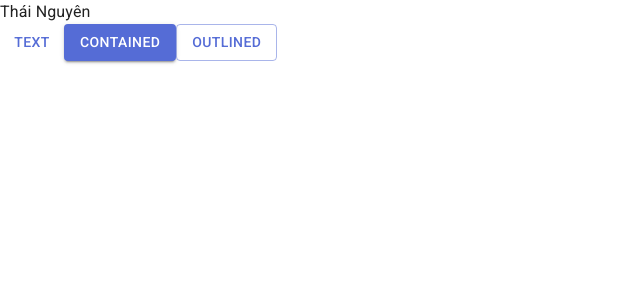
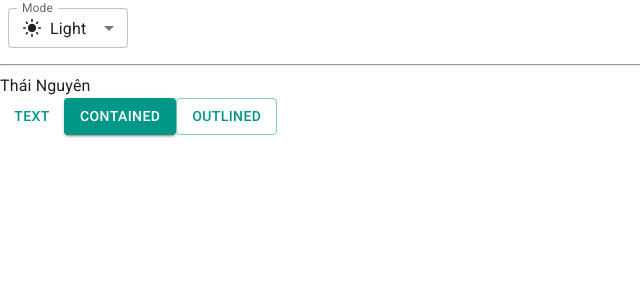
Before and after one commit to phamthainguyen0703/trello-web, a React (Vite) app: page / in a window 1280 px wide. Shown: the top 300 px of the page, without its empty margins (0-640 px from the left). Built offline with nearby package versions, Linux system fonts and the light colour scheme.

Commit message:
handle dark light system mode

```diff
--- a/src/App.jsx
+++ b/src/App.jsx
@@ -1,8 +1,58 @@
 import Button from "@mui/material/Button";
+import { useColorScheme } from "@mui/material/styles";
+import InputLabel from "@mui/material/InputLabel";
+import MenuItem from "@mui/material/MenuItem";
+import FormControl from "@mui/material/FormControl";
+import Select from "@mui/material/Select";
+import LightModeIcon from "@mui/icons-material/LightMode";
+import DarkModeIcon from "@mui/icons-material/DarkModeOutlined";
+import SettingsBrightnessIcon from "@mui/icons-material/SettingsBrightness";
+import { Box } from "@mui/material";
+
+function ModeSelect() {
+  const { mode, setMode } = useColorScheme();
+
+  const handleChange = (event) => {
+    setMode(event.target.value);
+  };
+
+  return (
+    <FormControl sx={{ m: 1, minWidth: 120 }} size="small">
+      <InputLabel id="label-select-dark-light-mode">Mode</InputLabel>
+      <Select
+        labelId="label-select-dark-light-mode"
+        id="select-dark-light-mode"
+        value={mode}
+        label="Mode"
+        onChange={handleChange}
+      >
+        <MenuItem value="light">
+          <Box sx={{ display: "flex", alignItems: "center", gap: 1 }}>
+            <LightModeIcon fontSize="small" /> Light
+          </Box>
+        </MenuItem>
+        <MenuItem value="dark">
+          <Box sx={{ display: "flex", alignItems: "center", gap: 1 }}>
+            <DarkModeIcon fontSize="small" /> Dark
+          </Box>
+        </MenuItem>
+        <MenuItem value="system">
+          <Box sx={{ display: "flex", alignItems: "center", gap: 1 }}>
+            <SettingsBrightnessIcon fontSize="small" /> System
+          </Box>
+        </MenuItem>
+      </Select>
+    </FormControl>
+  );
+}
 
 function App() {
   return (
     <>
+      <div>
+        <ModeSelect />
+      </div>
+      <hr />
       <div>Thái Nguyên</div>
       <Button variant="text">Text</Button>
       <Button variant="contained">Contained</Button>
--- a/src/main.jsx
+++ b/src/main.jsx
@@ -2,14 +2,14 @@
 import ReactDOM from "react-dom/client";
 import App from "./App.jsx";
 import CssBaseline from "@mui/material/CssBaseline";
-import { ThemeProvider } from "@mui/material/styles";
+import { Experimental_CssVarsProvider as CssVarsProvider } from "@mui/material/styles";
 import theme from "./theme";
 
 ReactDOM.createRoot(document.getElementById("root")).render(
   <React.StrictMode>
-    <ThemeProvider theme={theme}>
+    <CssVarsProvider theme={theme}>
       <CssBaseline />
       <App />
-    </ThemeProvider>
+    </CssVarsProvider>
   </React.StrictMode>
 );
--- a/src/theme.js
+++ b/src/theme.js
@@ -1,20 +1,26 @@
-import { createTheme } from "@mui/material/styles";
-import { red } from "@mui/material/colors";
+import { experimental_extendTheme as extendTheme } from "@mui/material/styles";
+// import { cyan, deepOrange, orange, teal } from "@mui/material/colors";
 
 // A custom theme for this app
-const theme = createTheme({
-  palette: {
-    mode: "light", // default
-    primary: {
-      main: "#556cd6",
+
+const theme = extendTheme({
+  colorSchemes: {
+    light: {
+      palette: {
+        primary: {
+          main: "#009688",
+          secondary: "#ff5722",
+        },
+      },
     },
-    secondary: {
-      main: "#19857b",
-    },
-    error: {
-      main: red.A400,
+    dark: {
+      palette: {
+        primary: {
+          main: "#00bcd4",
+          secondary: "#ff9800",
+        },
+      },
     },
   },
 });
-
 export default theme;
```
